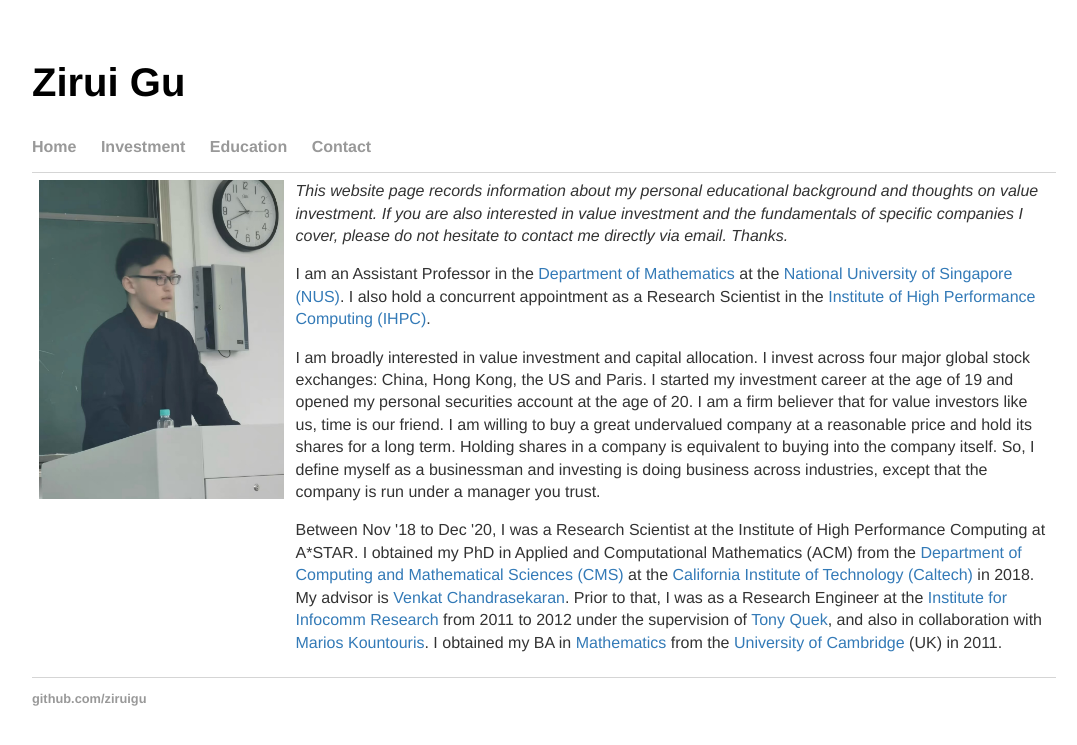
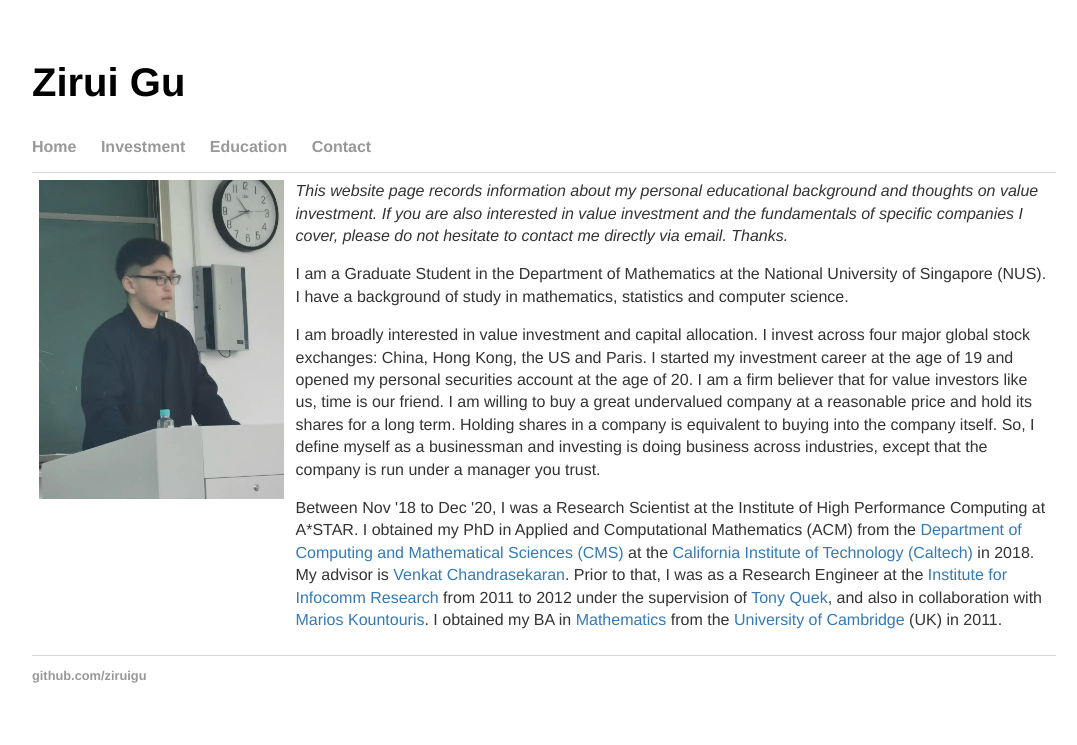
Before and after one commit to ziruigu/ziruigu.github.io, a Jekyll site: the page built from index.html, in a window 1280 px wide. Shown: the top 745 px of the page, without its empty margins (96-1173 px from the left). Built offline with Jekyll 4.4.1, drawn with Linux system fonts in a browser that asks for light colours.

Commit message:
Update index.html

```diff
--- a/index.html
+++ b/index.html
@@ -23,7 +23,7 @@
       <div id="blurb">
 	<p><i>This website page records information about my personal educational background and thoughts on value investment. If you are also interested in value investment and the fundamentals of specific companies I cover, please do not hesitate to contact me directly via email. Thanks.</i></p>
 
-	<p>I am an Assistant Professor in the <a href="https://www.math.nus.edu.sg/">Department of Mathematics</a> at the <a href="http://nus.edu.sg/">National University of Singapore (NUS)</a>.  I also hold a concurrent appointment as a Research Scientist in the <a href="http://www.a-star.edu.sg/ihpc">Institute of High Performance Computing (IHPC)</a>.</p>
+	<p>I am a Graduate Student in the Department of Mathematics at the National University of Singapore (NUS).  I have a background of study in mathematics, statistics and computer science.</p>
 
 	<p>I am broadly interested in value investment and capital allocation. I invest across four major global stock exchanges: China, Hong Kong, the US and Paris. I started my investment career at the age of 19 and opened my personal securities account at the age of 20. I am a firm believer that for value investors like us, time is our friend. I am willing to buy a great undervalued company at a reasonable price and hold its shares for a long term. Holding shares in a company is equivalent to buying into the company itself. So, I define myself as a businessman and investing is doing business across industries, except that the company is run under a manager you trust.</p>
 
```
